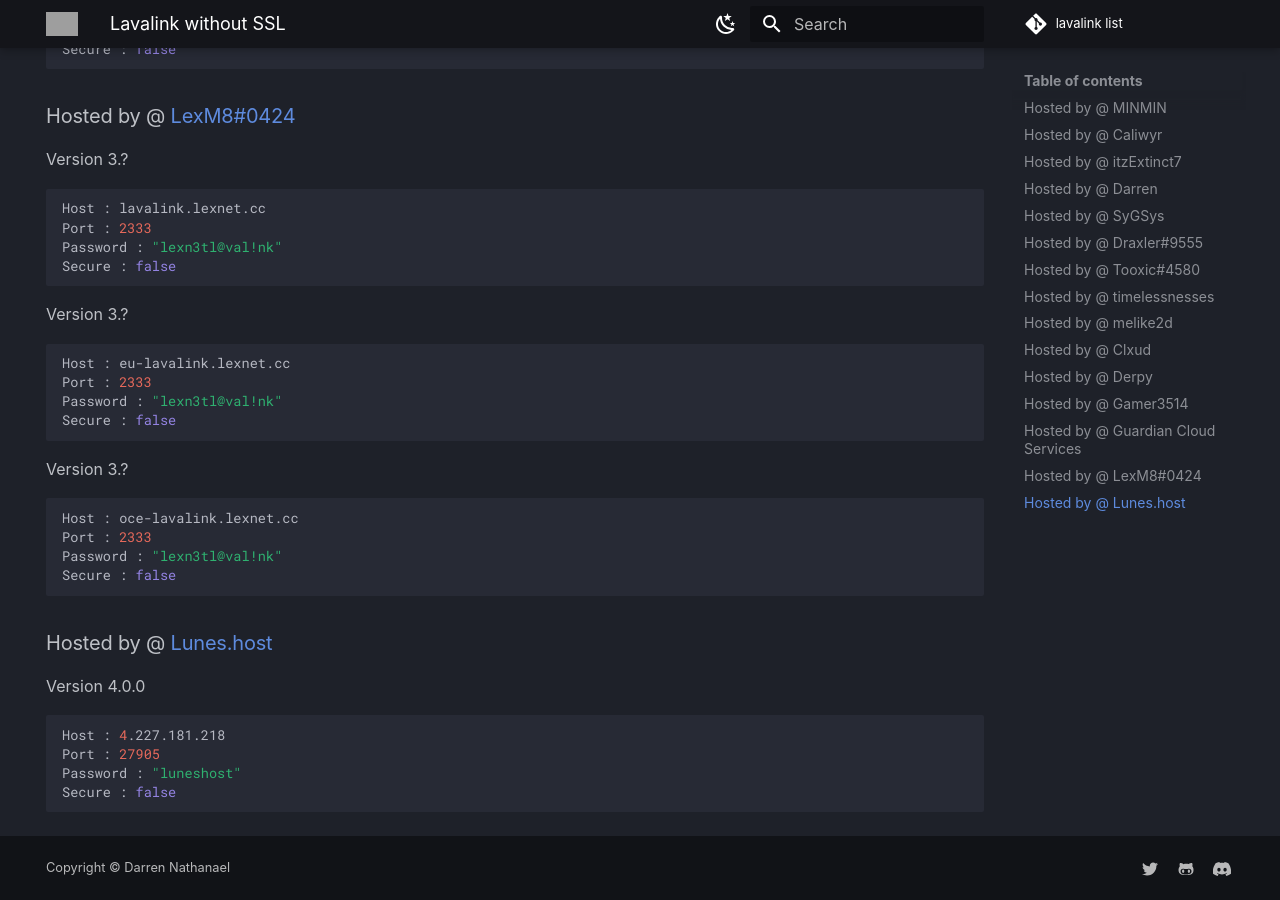
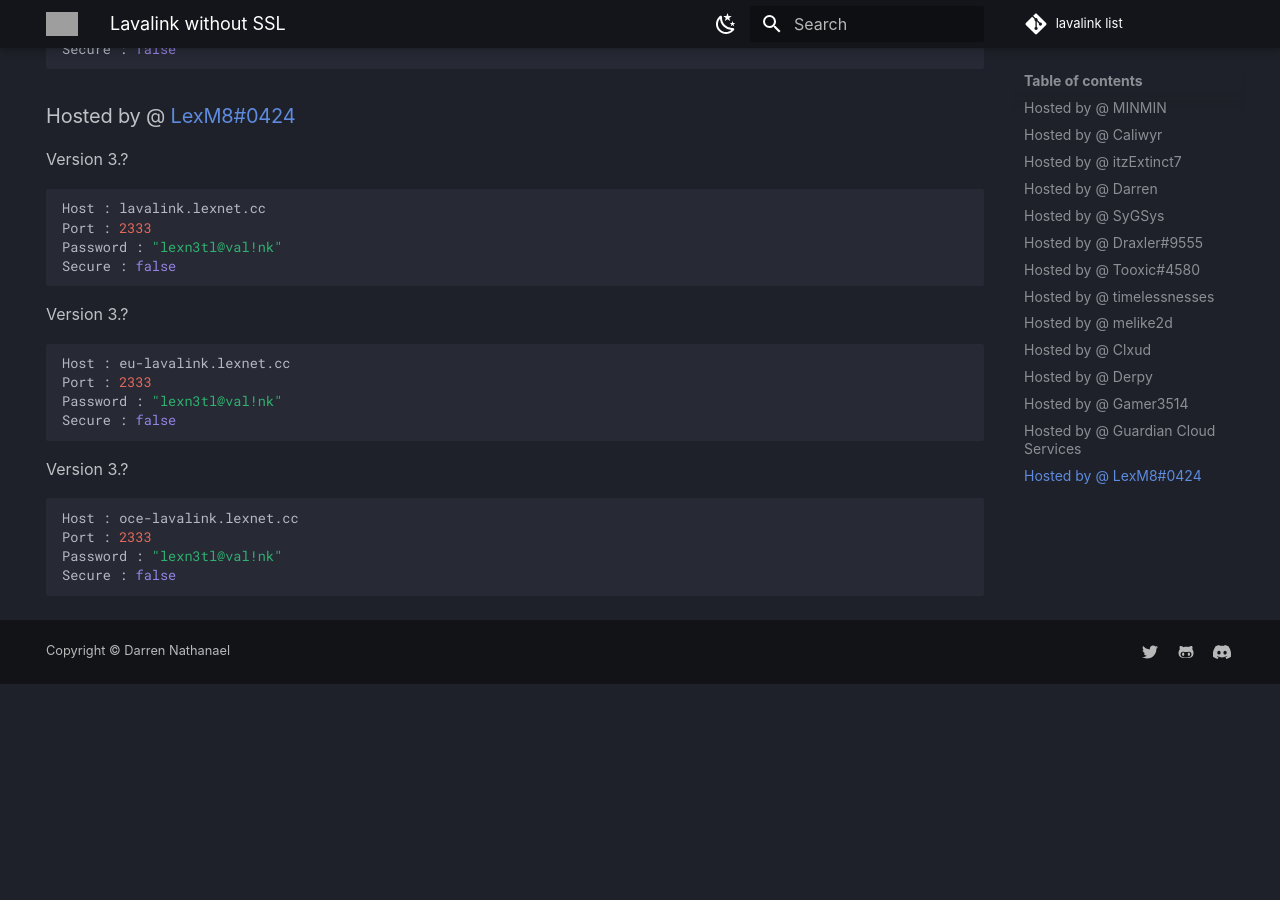
Before and after one commit to DarrenOfficial/lavalink-list, an MkDocs documentation site: the page built from docs/NoSSL/lavalink-without-ssl.md, in a window 1280 px wide and 900 px high, scrolled down 3287 px. Built offline with MkDocs 1.6.1 and Material for MkDocs 9.7.7, drawn with Linux system fonts in a browser that asks for light colours; comment, search, counter and statistics services are not loaded; a style sheet for code colours, icons or effects is not loaded; after the commit the page ends 3971 px from its top, so only the background shows below that; grey boxes are pictures that could not be loaded.

Commit message:
Update lavalink-without-ssl.md

````diff
--- a/docs/NoSSL/lavalink-without-ssl.md
+++ b/docs/NoSSL/lavalink-without-ssl.md
@@ -166,12 +166,3 @@ Port : 2333
 Password : "lexn3tl@val!nk"
 Secure : false
 ```
-
-### Hosted by @ [Lunes.host](https://lunes.host)
-Version 4.0.0
-```bash
-Host : 4.227.181.218
-Port : 27905
-Password : "luneshost"
-Secure : false
-```
````
